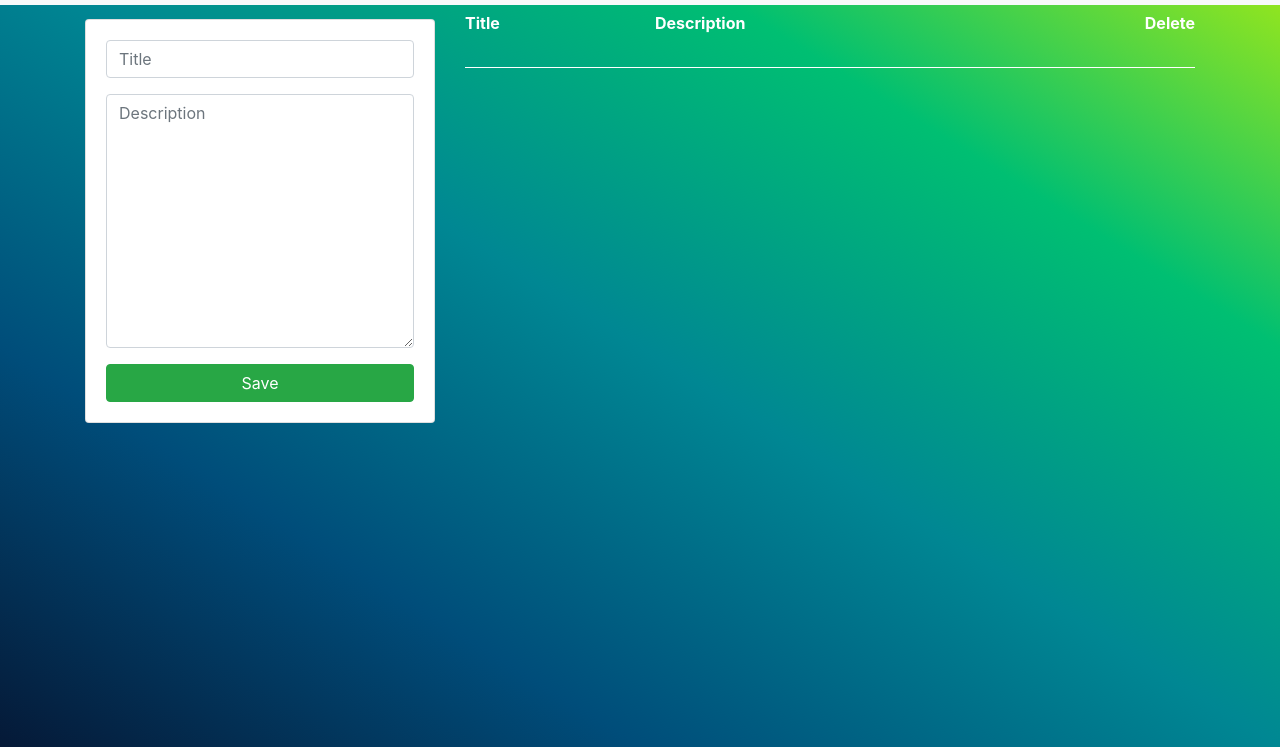
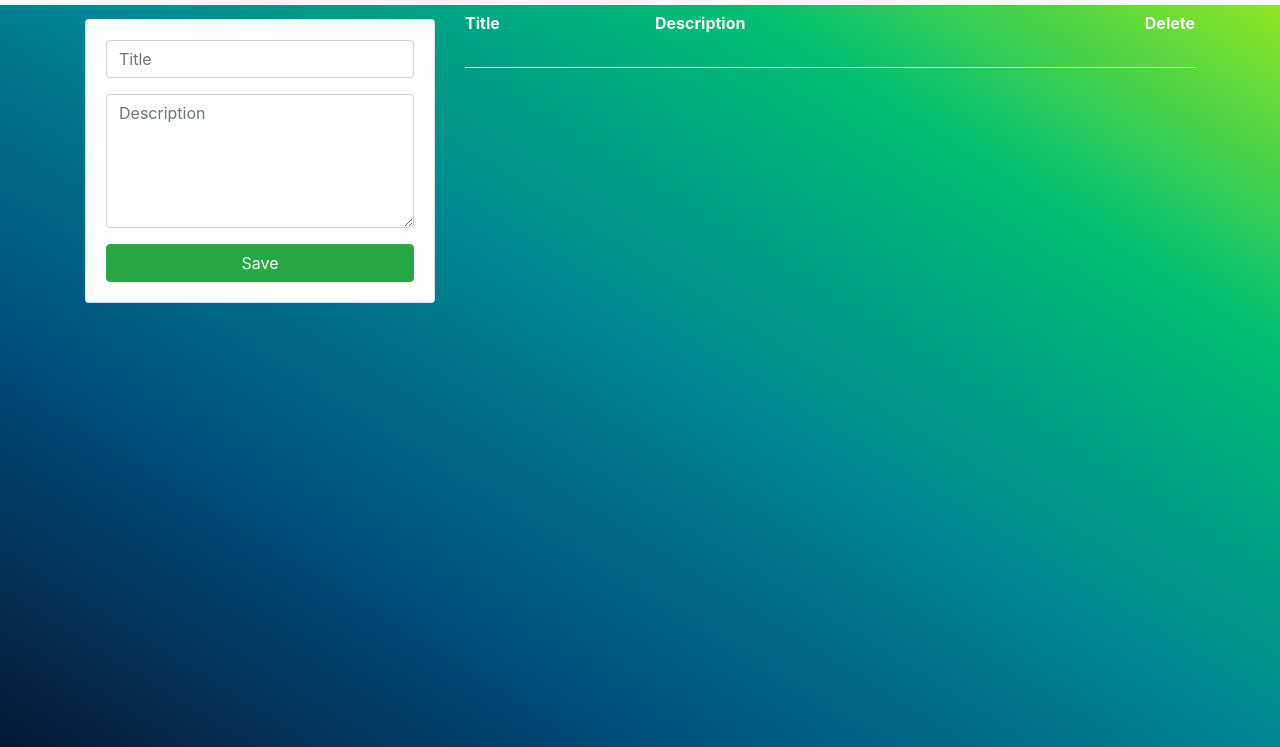
Before and after one commit to abhi9720/TODO-App, a plain HTML site: page index.html in a window 1280 px wide. Shown: the part 53-800 px from the top of the page. Drawn offline with Linux system fonts and the light colour scheme.

Commit message:
Update index.html

```diff
--- a/index.html
+++ b/index.html
@@ -52,7 +52,7 @@
                     type="text"
                     id="description"
                     cols="30"
-                    rows="10"
+                    rows="5"
                     class="form-control"
                     maxlength="500"
                     autocomplete="off"
```
